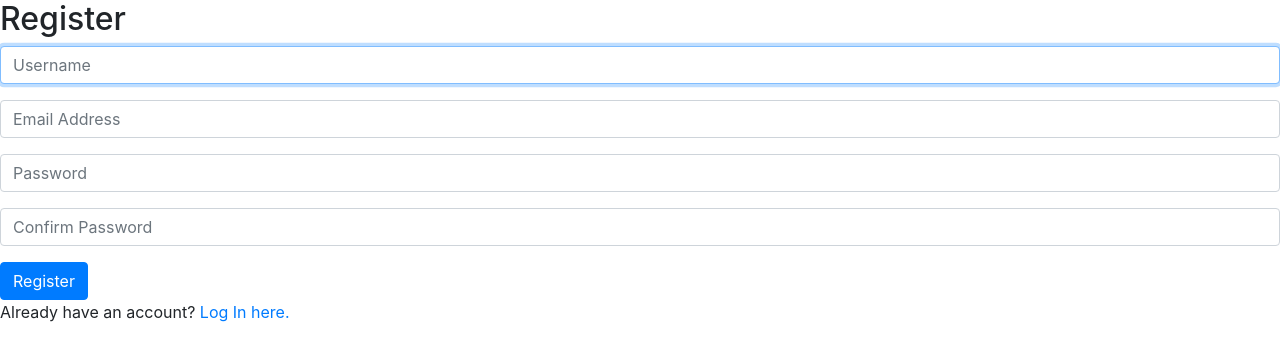
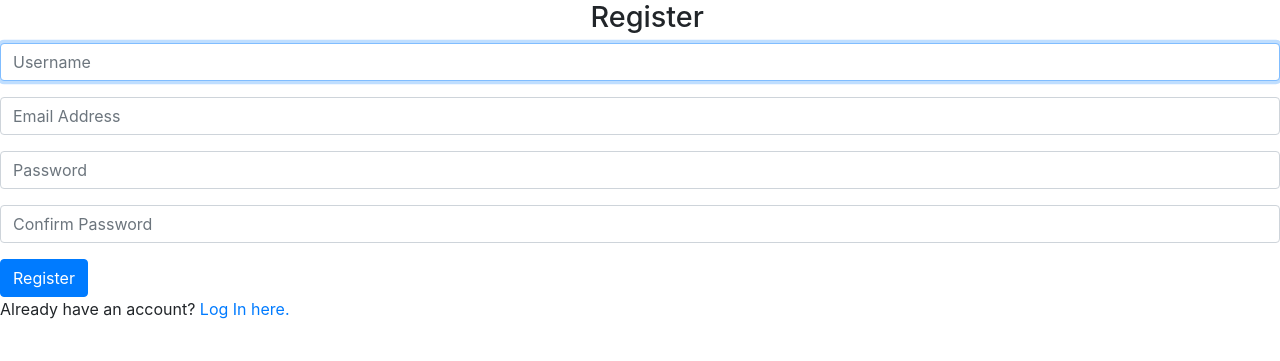
Before and after one commit to MateuszMasternak/Social-Network, a Django app: page /register in a window 1280 px wide. Shown: the part 56-417 px from the top of the page. Run offline with Django 3.2, Linux system fonts and the light colour scheme; some libraries are stand-ins or nearby versions.

Commit message:
style h1

```diff
--- a/network/static/network/css/styles.css
+++ b/network/static/network/css/styles.css
@@ -1,5 +1,7 @@
 h1 {
     margin-left: 0.5em;
+    font-size: 1.8em;
+    text-align: center;
 }
 
 .card-body {
--- a/network/templates/network/login.html
+++ b/network/templates/network/login.html
@@ -2,7 +2,7 @@
 
 {% block body %}
 
-    <h2>Login</h2>
+    <h1>Login</h1>
 
     {% if message %}
         <div>{{ message }}</div>
--- a/network/templates/network/register.html
+++ b/network/templates/network/register.html
@@ -2,7 +2,7 @@
 
 {% block body %}
 
-    <h2>Register</h2>
+    <h1>Register</h1>
 
     {% if message %}
         <div>{{ message }}</div>
```
